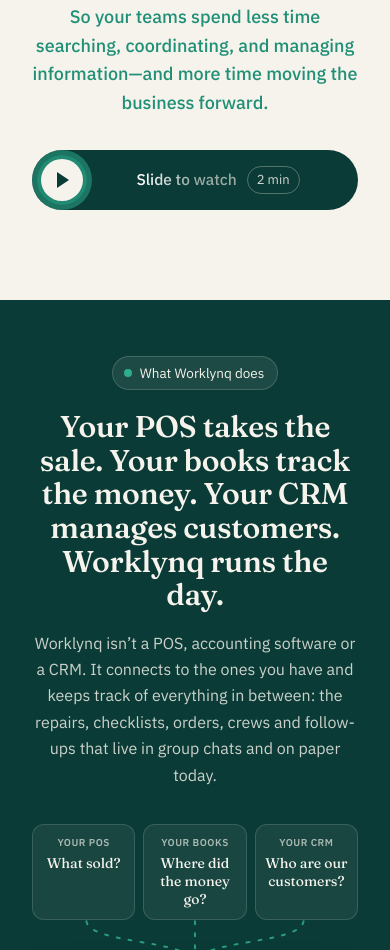
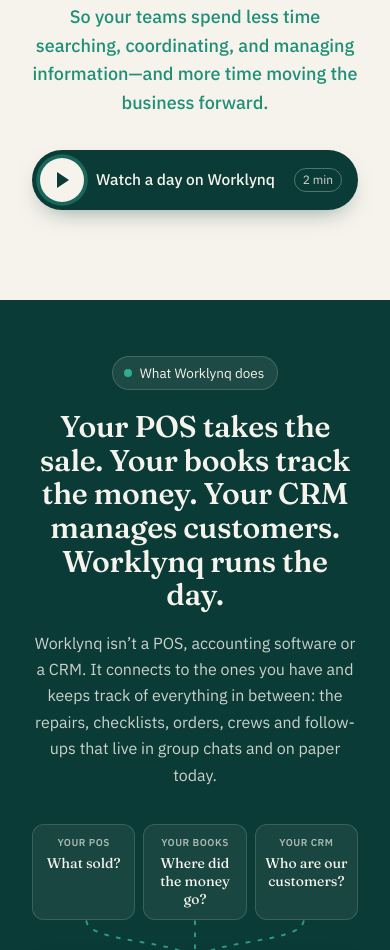
Before and after one commit to Cohesync-Inc/worklynq-site, a plain HTML site: page index.html in a window 390 px wide. Shown: the part 951-1901 px from the top of the page. Drawn offline with Linux system fonts and the light colour scheme.

Commit message:
Hero: replace Slide to watch with a tap button that opens a pop-up player
Co-Authored-By: Claude Opus 5.5 <noreply@anthropic.com>
Claude-Session: https://claude.ai/code/session_01QgTL4ojnJ12JQRiMezTgt8

```diff
--- a/index.html
+++ b/index.html
@@ -258,37 +258,32 @@
   }
   .hero-watch-time{font-size:13px; color:var(--ink-soft); font-weight:400; padding:3px 9px; border:1px solid var(--line); border-radius:100px;}
   .hero-watch:hover .hero-watch-play{background:var(--teal); transform:scale(1.06);}
-  .hero-watch-fill{display:none;}
-  /* phones: slide the play knob across to watch */
-  .hero-watch.is-slider{
-    position:relative; overflow:hidden; display:flex; width:min(340px, 100%); height:60px; margin:32px auto 0;
-    padding:0 18px 0 64px; justify-content:center; gap:10px; border-radius:999px;
-    background:var(--teal-deep); color:var(--paper);
-    touch-action:pan-y; user-select:none; -webkit-user-select:none; -webkit-tap-highlight-color:transparent;
-  }
-  .hero-watch.is-slider .hero-watch-play{
-    position:absolute; left:9px; top:9px; z-index:2; background:var(--paper);
-    transform:translateX(var(--kx, 0px)); transition:transform .35s cubic-bezier(.2,.9,.3,1.2);
-    box-shadow:0 2px 8px rgba(0,0,0,.25);
-  }
-  .hero-watch.is-slider .hero-watch-play::before{border-color:transparent transparent transparent var(--teal-deep);}
-  .hero-watch.is-slider .hero-watch-fill{
-    display:block; position:absolute; left:0; top:0; bottom:0; z-index:0; border-radius:999px;
-    width:calc(var(--kx, 0px) + 60px); background:rgba(47,174,142,.5); transition:width .35s cubic-bezier(.2,.9,.3,1.2);
-  }
-  .hero-watch.is-slider.is-dragging .hero-watch-play, .hero-watch.is-slider.is-dragging .hero-watch-fill{transition:none;}
-  .hero-watch.is-slider .hero-watch-label, .hero-watch.is-slider .hero-watch-time{position:relative; z-index:1; opacity:calc(1 - var(--kp, 0) * 1.4);}
-  .hero-watch.is-slider .hero-watch-label{
-    white-space:nowrap; font-size:15.5px;
-    background:linear-gradient(100deg, rgba(245,243,236,.6) 30%, #fff 50%, rgba(245,243,236,.6) 70%);
-    background-size:250% 100%; -webkit-background-clip:text; background-clip:text; color:transparent;
-    animation:heroSlideShine 2.4s linear infinite;
-  }
-  .hero-watch.is-slider .hero-watch-time{color:rgba(245,243,236,.85); border-color:rgba(245,243,236,.3);}
-  .hero-watch.is-slider:hover .hero-watch-play{background:var(--paper);}
-  .hero-watch.is-slider.is-nudge .hero-watch-play{animation:heroNudge .9s ease;}
-  @keyframes heroSlideShine{from{background-position:100% 0;} to{background-position:-150% 0;}}
-  @keyframes heroNudge{0%,100%{transform:translateX(0);} 30%{transform:translateX(46px);} 55%{transform:translateX(0);} 75%{transform:translateX(16px);}}
+  /* phones: a full-width tap button that opens the video player */
+  @media (max-width:640px){
+    .hero-watch{
+      display:flex; width:min(340px, 100%); margin:32px auto 0; padding:8px 16px 8px 8px; gap:12px;
+      border-radius:999px; background:var(--teal-deep); color:var(--paper);
+      box-shadow:0 10px 24px -12px rgba(11,59,54,.55); -webkit-tap-highlight-color:transparent;
+      transition:transform .15s ease, background .2s ease;
+    }
+    .hero-watch:active{transform:scale(.97); background:var(--teal);}
+    .hero-watch .hero-watch-play{width:44px; height:44px; background:var(--paper);}
+    .hero-watch .hero-watch-play::before{left:17px; top:14px; border-color:transparent transparent transparent var(--teal-deep);}
+    .hero-watch:hover .hero-watch-play{background:var(--paper); transform:none;}
+    .hero-watch-label{flex:1; text-align:left; font-size:15.5px; white-space:nowrap;}
+    .hero-watch .hero-watch-time{font-size:12px; padding:2px 8px; flex-shrink:0;}
+    .hero-watch .hero-watch-time{color:rgba(245,243,236,.85); border-color:rgba(245,243,236,.3);}
+    .hero-fx.is-in .hero-watch-play{animation:heroWatchPulseLight 2.4s ease-out 2.2s infinite;}
+  }
+  @keyframes heroWatchPulseLight{0%{box-shadow:0 0 0 0 rgba(245,243,236,.55);} 70%,100%{box-shadow:0 0 0 12px rgba(245,243,236,0);}}
+  /* pop-up player */
+  .tour-film{padding:0; border:0; border-radius:14px; background:#000; width:min(1100px, 94vw); overflow:visible;}
+  .tour-film::backdrop{background:rgba(6,20,18,.85);}
+  .tour-film video{display:block; width:100%; height:auto; aspect-ratio:16/9; border-radius:14px;}
+  .tour-film-close{
+    position:absolute; right:0; top:-48px; width:40px; height:40px; border-radius:50%; border:0; cursor:pointer;
+    background:var(--paper); color:var(--teal-deep); font-size:26px; line-height:40px; padding:0;
+  }
 
   /* hero: gentle effects (only once JS adds .hero-fx; without JS the hero is static) */
   .tag svg circle{transform-origin:center; transform-box:fill-box;}
@@ -1876,7 +1871,7 @@
         <h1>The businesses you run are already connected. Your software isn't.</h1>
         <p class="lede">Worklynq is built to bring your teams, operations, documents, enterprise tools, and AI into one connected intelligent platform, helping you run your business with shared context, connected intelligence, and AI-powered execution.</p>
         <p class="lede lede-accent">So your teams spend less time searching, coordinating, and managing information—and more time moving the business forward.</p>
-        <a class="hero-watch" href="#tour" draggable="false"><span class="hero-watch-fill" aria-hidden="true"></span><span class="hero-watch-play" aria-hidden="true"></span><span class="hero-watch-label">Watch a day on Worklynq</span><span class="hero-watch-time">2 min</span></a>
+        <a class="hero-watch" href="#tour"><span class="hero-watch-play" aria-hidden="true"></span><span class="hero-watch-label">Watch a day on Worklynq</span><span class="hero-watch-time">2 min</span></a>
       </div>
 
       <div class="hero-visual">
@@ -1975,6 +1970,13 @@
           <button type="button" class="tour-play" aria-label="Play: A day at a café, 2 minutes"><span class="tour-play-btn" aria-hidden="true"></span></button>
         </div>
       </figure>
+      <dialog class="tour-film" id="tour-film" aria-label="A day at a café">
+        <button type="button" class="tour-film-close" aria-label="Close video">&times;</button>
+        <video controls preload="none" playsinline poster="assets/videos/industry-01-cafe.webp" width="1920" height="1080">
+          <source src="assets/videos/industry-01-cafe.mp4" type="video/mp4">
+          <track kind="captions" src="assets/videos/industry-01-cafe.vtt" srclang="en" label="English">
+        </video>
+      </dialog>
       <div class="tour-more">
         <p class="tour-more-title">Short tutorials to get you going</p>
         <ul class="tour-cards">
@@ -2839,85 +2841,24 @@
     video.addEventListener('play', function () { frame.classList.add('is-playing'); video.setAttribute('controls', ''); });
   })();
 
-  // Hero "Watch a day on Worklynq": on phones it's a slide-to-watch control.
-  // Slide the knob across: scroll to the tour and start the video. Laptops and keyboards: a normal link.
+  // Hero "Watch a day on Worklynq". Phones: one tap opens a pop-up player and starts the café
+  // walk-through (started inside the tap, so iPhones allow it, with sound). Laptops: scrolls to the tour.
   (function () {
     var btn = document.querySelector('.hero-watch');
-    if (!btn) return;
-    var knob = btn.querySelector('.hero-watch-play'), label = btn.querySelector('.hero-watch-label');
+    var dlg = document.getElementById('tour-film'), vid = dlg && dlg.querySelector('video');
+    if (!btn || !dlg || !vid) return;
     var phone = window.matchMedia('(max-width: 640px)');
-    var slider = false, dragging = false, startX = 0, kx = 0, max = 0, moved = false;
-    function setKnob(x) {
-      kx = x; btn.style.setProperty('--kx', x + 'px');
-      btn.style.setProperty('--kp', max ? (x / max).toFixed(3) : 0);
-    }
-    function setSlider(on) {
-      slider = on; btn.classList.toggle('is-slider', on);
-      label.textContent = on ? 'Slide to watch' : 'Watch a day on Worklynq';
-      btn.setAttribute('aria-label', 'Watch a day on Worklynq, 2 minutes');
-      setKnob(0);
-    }
-    // Play the café walk-through straight away, full screen, without leaving the hero.
-    // Runs inside the slide gesture itself, so phones allow sound and full screen.
-    function go() {
-      var video = document.getElementById('tour-video');
-      if (!video) return;
-      var frame = video.closest('.tour-frame');
-      if (frame) frame.classList.add('is-playing');
-      video.setAttribute('controls', '');
-      if (video.webkitEnterFullscreen && !video.requestFullscreen) {
-        // iPhone: without playsinline, play() opens the native full-screen player
-        video.removeAttribute('playsinline');
-        video.addEventListener('webkitendfullscreen', function restore() {
-          video.setAttribute('playsinline', '');
-          video.removeEventListener('webkitendfullscreen', restore);
-        });
-      }
-      var p = video.play(); if (p && p.catch) p.catch(function () {});
-      if (video.requestFullscreen) {
-        var f = video.requestFullscreen(); if (f && f.catch) f.catch(function () {});
-      } else if (video.webkitEnterFullscreen) {
-        try { video.webkitEnterFullscreen(); } catch (err) {}
-      }
-    }
-    setSlider(phone.matches);
-    if (phone.addEventListener) phone.addEventListener('change', function (e) { setSlider(e.matches); });
-    else if (phone.addListener) phone.addListener(function (e) { setSlider(e.matches); });
-
-    btn.addEventListener('pointerdown', function (e) {
-      if (!slider || (e.pointerType === 'mouse' && e.button !== 0)) return;
-      dragging = true; moved = false; startX = e.clientX - kx;
-      max = btn.clientWidth - knob.offsetWidth - 18;
-      btn.classList.add('is-dragging'); btn.classList.remove('is-nudge');
-      try { btn.setPointerCapture(e.pointerId); } catch (err) {}
+    btn.setAttribute('aria-label', 'Watch a day on Worklynq, 2 minutes');
+    btn.addEventListener('click', function (e) {
+      if (!phone.matches) return;                // laptops: plain link to #tour
+      e.preventDefault();
+      if (dlg.showModal) dlg.showModal(); else dlg.setAttribute('open', '');
+      var p = vid.play(); if (p && p.catch) p.catch(function () {});   // if refused, the player is open with its play button
     });
-    btn.addEventListener('pointermove', function (e) {
-      if (!dragging) return;
-      var x = Math.max(0, Math.min(max, e.clientX - startX));
-      if (Math.abs(x - kx) > 2) moved = true;
-      setKnob(x);
-    });
-    function endDrag() {
-      if (!dragging) return;
-      dragging = false; btn.classList.remove('is-dragging');
-      if (kx >= max * 0.85) {
-        setKnob(max);
-        if (navigator.vibrate) { try { navigator.vibrate(12); } catch (err) {} }
-        go();
-        setTimeout(function () { setKnob(0); }, 600);
-      } else { setKnob(0); }
-    }
-    btn.addEventListener('dragstart', function (e) { if (slider) e.preventDefault(); });
-    btn.addEventListener('pointerup', endDrag);
-    btn.addEventListener('pointercancel', endDrag);
-    btn.addEventListener('lostpointercapture', endDrag);
-    btn.addEventListener('click', function (e) {
-      if (!slider) return;                       // laptops: plain link to #tour
-      e.preventDefault();
-      if (e.detail === 0) { go(); return; }      // keyboard / screen reader
-      if (!moved) { btn.classList.remove('is-nudge'); void btn.offsetWidth; btn.classList.add('is-nudge'); }
-    });
-    btn.addEventListener('animationend', function (e) { if (e.animationName === 'heroNudge') btn.classList.remove('is-nudge'); });
+    function close() { vid.pause(); if (dlg.close) dlg.close(); else dlg.removeAttribute('open'); }
+    dlg.querySelector('.tour-film-close').addEventListener('click', close);
+    dlg.addEventListener('click', function (e) { if (e.target === dlg) close(); });
+    dlg.addEventListener('close', function () { vid.pause(); });
   })();
 
   // Who we build for: content rises in, business types pop in, the photo fades in,
```
